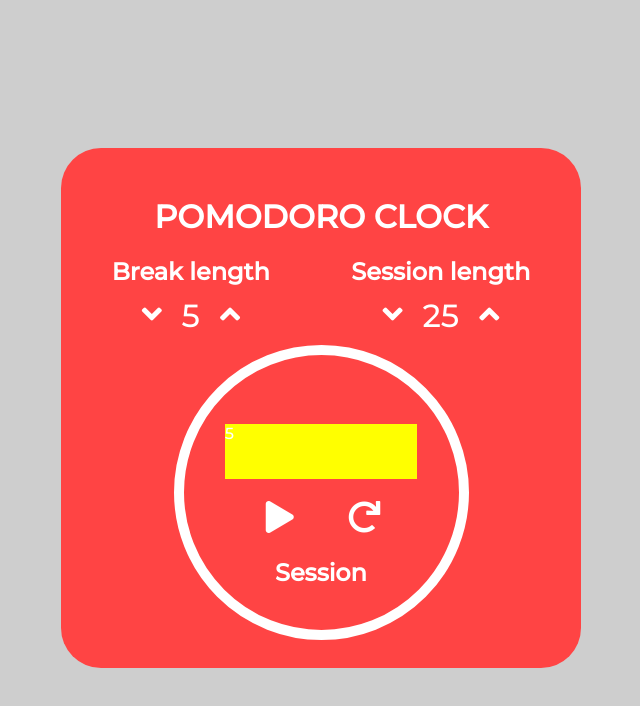
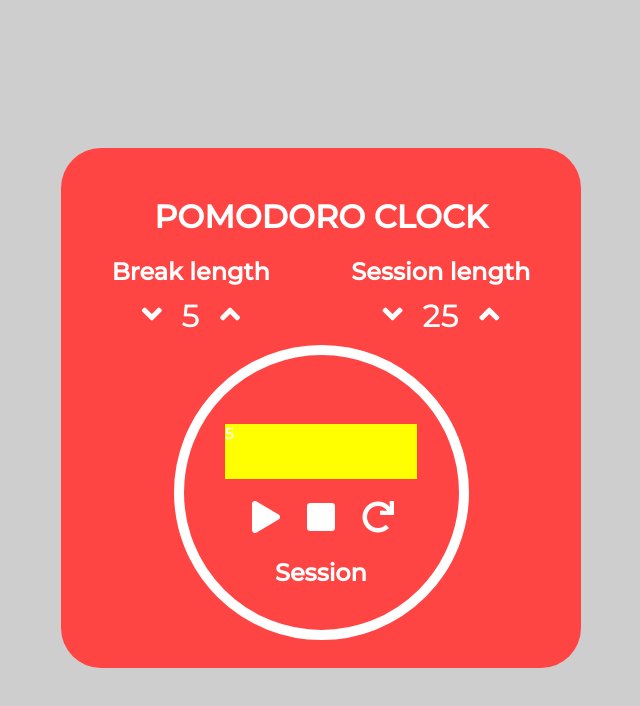
Before and after one commit to jpacsai/Pomodoro_Clock, a React (Create React App) app: page / in a window 1280 px wide. Shown: the top 706 px of the page, without its empty margins (319-959 px from the left). Built offline with nearby package versions, Linux system fonts and the light colour scheme.

Commit message:
feat: add stop button icon

```diff
--- a/src/Display.js
+++ b/src/Display.js
@@ -19,7 +19,12 @@ class Display extends Component {
               onClick={() => {
                 activeAction();
               } }>
-            { active === true ? <i className="fas fa-pause"></i> : <i className="fas fa-play"></i> }
+            { active === 'count' ? <i className="fas fa-pause"></i> : <i className="fas fa-play"></i> }
+            </button>
+            <button
+              id='stop'
+              className='control-btn'>
+              <i className="fas fa-stop"></i>
             </button>
             <button
               id='reset'
--- a/src/reducers/activeReducer.js
+++ b/src/reducers/activeReducer.js
@@ -2,7 +2,7 @@ export default function ActiveReducer(state = false, action) {
 
     switch(action.type) {
         case 'SWITCH':
-            return state === false ? true : false;
+            return state === false ? 'count' : false;
 
         default:
             return state;
--- a/src/reducers/rootReducer.js
+++ b/src/reducers/rootReducer.js
@@ -1,11 +1,11 @@
 import { combineReducers } from 'redux';
 import sessionLengthReducer from './sessionLengthReducer';
 import breakLengthReducer from './breakLengthReducer';
-import ActiveReducer from './activeReducer';
+import activeReducer from './activeReducer';
 
 
 export default combineReducers({
     sessionLength: sessionLengthReducer,
     breakLength: breakLengthReducer,
-    active: ActiveReducer
+    active: activeReducer
 })
```
